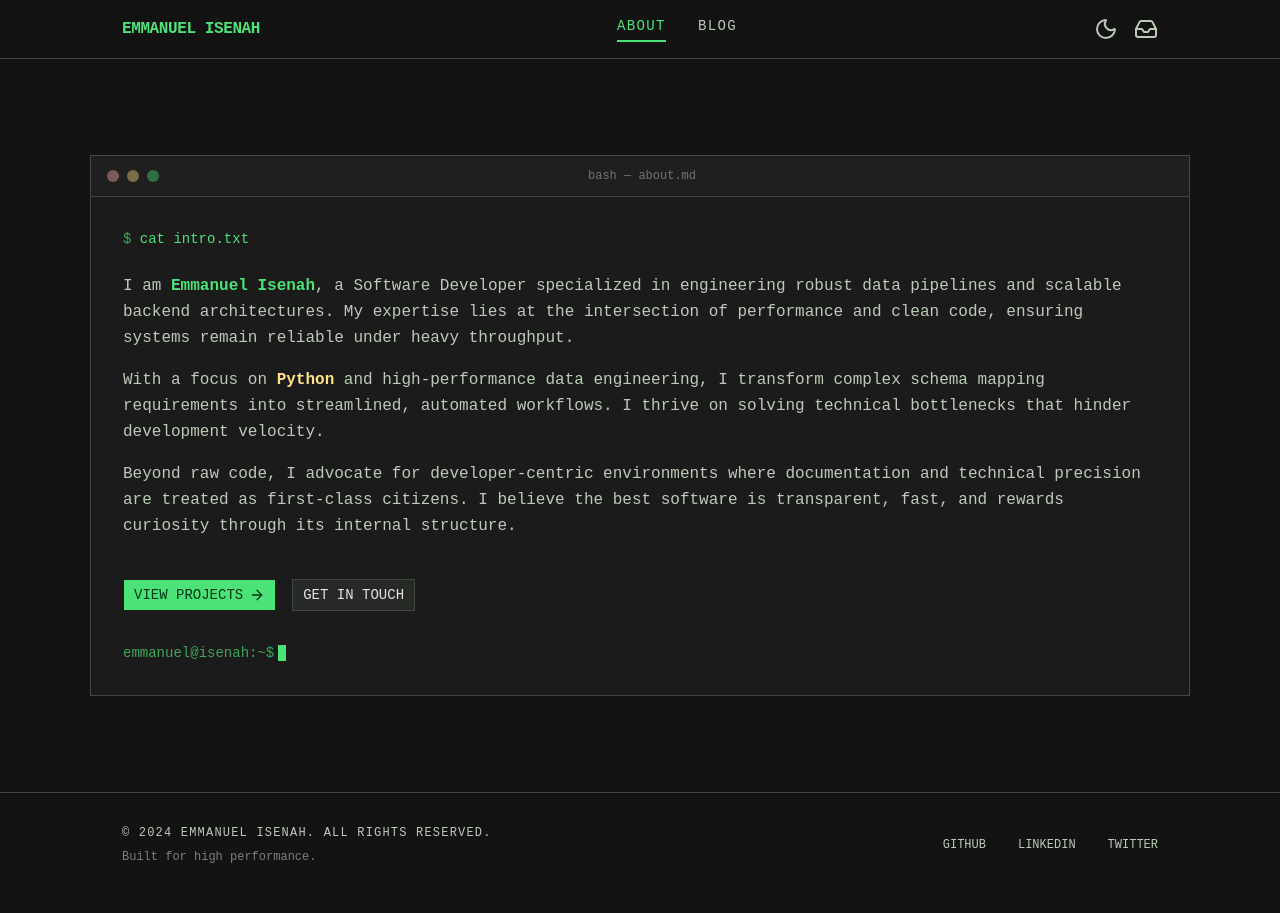
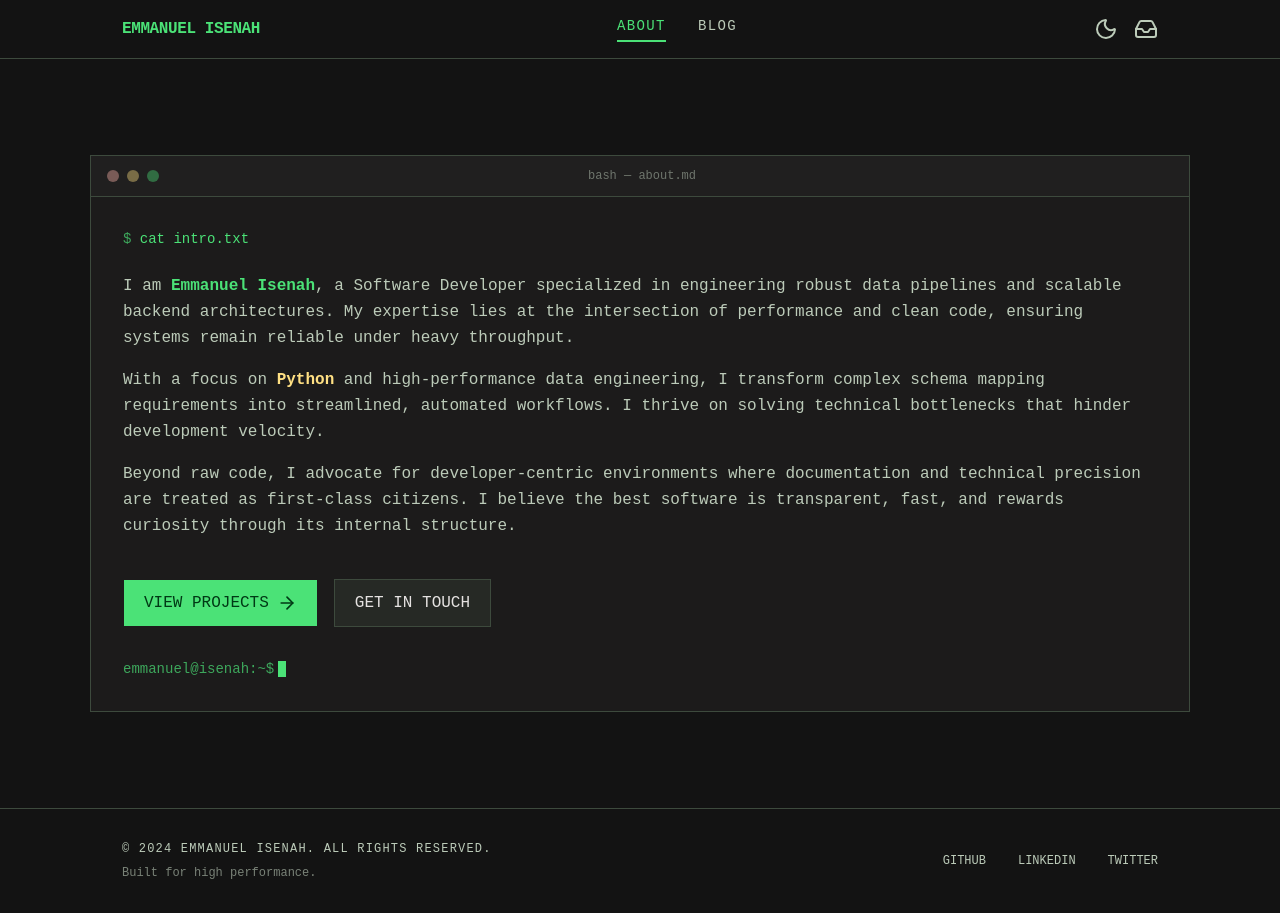
Before and after one commit to Armadillidiid/portfolio, a React (Vite) app: page / in a window 1280 px wide. Built offline with nearby package versions, Linux system fonts and the light colour scheme.

Commit message:
feat: add xl size variant to button and apply to hero

```diff
--- a/src/components/about/hero-section.tsx
+++ b/src/components/about/hero-section.tsx
@@ -31,6 +31,7 @@ export function HeroSection() {
 
       <div className="pt-4 flex flex-wrap gap-4">
         <Button
+          size="xl"
           render={
             <a href="#" className="font-bold">
               VIEW PROJECTS
@@ -39,6 +40,7 @@ export function HeroSection() {
           }
         />
         <Button
+          size="xl"
           variant="outline"
           render={
             <a href="mailto:emmanuel@isenah.example.com" className="font-bold">
--- a/src/components/ui/button.tsx
+++ b/src/components/ui/button.tsx
@@ -25,6 +25,7 @@ const buttonVariants = cva(
         xs: "h-6 gap-1 rounded-[min(var(--radius-md),10px)] px-2 text-xs in-data-[slot=button-group]:rounded-lg has-data-[icon=inline-end]:pr-1.5 has-data-[icon=inline-start]:pl-1.5 [&_svg:not([class*='size-'])]:size-3",
         sm: "h-7 gap-1 rounded-[min(var(--radius-md),12px)] px-2.5 text-[0.8rem] in-data-[slot=button-group]:rounded-lg has-data-[icon=inline-end]:pr-1.5 has-data-[icon=inline-start]:pl-1.5 [&_svg:not([class*='size-'])]:size-3.5",
         lg: "h-9 gap-1.5 px-2.5 has-data-[icon=inline-end]:pr-2 has-data-[icon=inline-start]:pl-2",
+        xl: "h-12 gap-2 px-5 text-base [&_svg:not([class*='size-'])]:size-5",
         icon: "size-8",
         "icon-xs":
           "size-6 rounded-[min(var(--radius-md),10px)] in-data-[slot=button-group]:rounded-lg [&_svg:not([class*='size-'])]:size-3",
```
